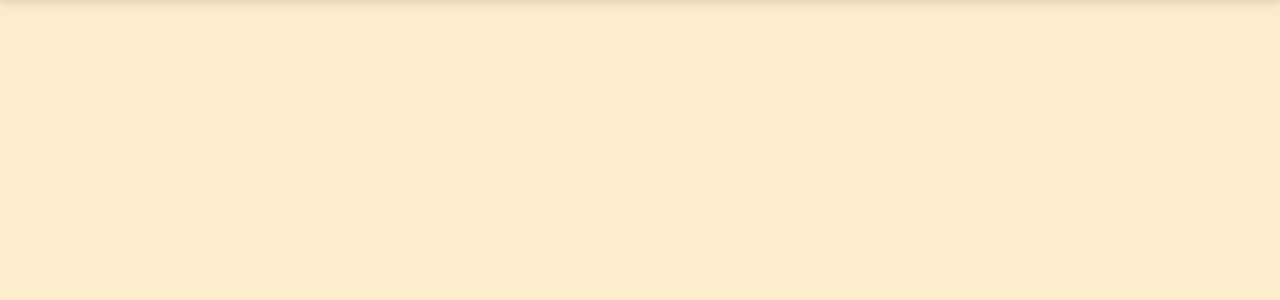
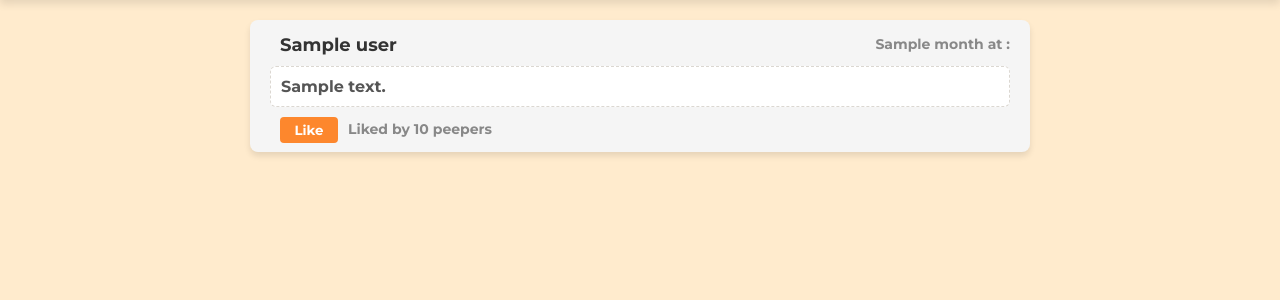
Before and after one commit to shakey0/chitter_project, a Flask app: template templates/index.html in a window 1280 px wide. Shown: the part 86-386 px from the top of the page. Run offline with Flask 3, Linux system fonts and the light colour scheme; the template is opened without the code that fills it: most values are stand-ins (such as "Sample title", 1, 10 or a date in 2020).

Commit message:
Like get functionality added & homepage style perfected

```diff
--- a/app.py
+++ b/app.py
@@ -13,7 +13,19 @@
 
 login_manager = LoginManager()
 login_manager.init_app(app)
-all_moods = {1:'content', 2:'excited', 3:'fabulous'}
+all_moods = {1:'content', 2:'excited', 3:'fabulous', 4:'angry', 5:'let down',
+            6:'lucky', 7:'anxious', 8:'worried', 9:'scared', 10:'sad',
+            11:'calm', 12:'buzzing', 13:'happy', 14:'okay', 15:'bored'}
+months = {1:'January', 2:'February', 3:'March', 4:'April', 5:'May', 6:'June',
+        7:'July', 8:'August', 9:'September', 10:'October', 11:'November', 12:'December'}
+
+def add_zero(number):
+    if len(str(number)) == 1:
+        return f"0{number}"
+    return str(number)
+
+
+
 
 
 @login_manager.user_loader
@@ -26,13 +38,38 @@
 @app.route('/')
 def home():
     connection = get_flask_database_connection(app)
-    repo = TagRepository(connection)
-    all_tags = repo.get_all()
-    current_tag_no = 9
-    current_mood = 2
+    user_repo = UserRepository(connection)
+    all_users = user_repo.get_all()
+    peep_repo = PeepRepository(connection)
+    all_peeps = peep_repo.get_all()
+    tags_repo = TagRepository(connection)
+    all_tags = tags_repo.get_all()
+    current_tag_no = 9  # !!!!!!!!!!!!!!!!!!!!!!!
+    if current_user.is_authenticated:
+        key_moods = {v: k for k, v in all_moods.items()}
+        mood_key = key_moods.get(current_user.current_mood)
+        liked = peep_repo.does_user_like_peep
+    else:
+        mood_key = 1
+        liked = False
+    user_id_to_user_name = {user.id:user.user_name for user in all_users}
     return render_template('index.html', tags=all_tags, current_tag_no=current_tag_no,
-                            moods=all_moods, current_mood=current_mood,
-                            user_is_logged_in=current_user.is_authenticated, user=current_user)
+                            moods=all_moods, current_mood=mood_key,
+                            user_is_logged_in=current_user.is_authenticated, user=current_user,
+                            peeps=all_peeps, users=user_id_to_user_name, months=months,
+                            add_zero=add_zero, liked=liked)
+
+
+@app.route('/change_mood', methods=['POST'])
+def change_mood():
+    mood_value = request.form.get('mood')
+    connection = get_flask_database_connection(app)
+    repo = UserRepository(connection)
+    repo.update(current_user.id, current_mood=all_moods[int(mood_value)])
+    return redirect('/')
+
+
+# ADD POST REQUEST FOR LIKE BUTTON
 
 
 @app.route('/login', methods=['POST'])
@@ -71,5 +108,10 @@
     return redirect('/')
 
 
+@app.route('/sign_up')
+def sign_up():
+    return render_template('sign_up.html', user=current_user)
+
+
 if __name__ == '__main__':
     app.run(debug=True, port=int(os.environ.get('PORT', 5000)))
--- a/static/css/styles.css
+++ b/static/css/styles.css
@@ -17,6 +17,7 @@
     background-color: #f2f4f6;  /* Light gray navbar background */
     border-bottom: 3px solid #d4d8dc;  /* Darker gray for contrast */
     box-shadow: 0 4px 8px rgba(0, 0, 0, 0.1);
+    margin-bottom: 10px;
 }
 
 .log_in-bar{
@@ -73,7 +74,7 @@
 
 
 .t-new_peep {
-    padding: 20px;           /* Some padding to give space between the border and elements inside */
+    padding: 12px 20px 20px;           /* Some padding to give space between the border and elements inside */
     border-radius: 8px;      /* Rounded corners for the form */
     background: #f5f5f5;     /* Very light pale background */
     color: #333;             /* Dark text color for contrast against the light background */
@@ -81,6 +82,7 @@
     font-size: 22px;         /* Text a little bigger than the standard */
     width: 600px;            /* Increased width */
     margin: 25px auto 0;          /* Center the form on the page */
+    margin-bottom: 20px;
     box-shadow: 0 4px 8px rgba(0, 0, 0, 0.1);
 }
 
@@ -89,7 +91,7 @@
     display: block;
     text-align: center;
     font-weight: bold;
-    margin-bottom: 20px;     /* Space between title and input box */
+    margin-bottom: 10px;     /* Space between title and input box */
 }
 
 /* Comment box styling */
@@ -127,3 +129,97 @@
 .t-new_peep input[type="submit"]:hover {
     background-color: #d4d4d4; /* Slightly darker shade for hover */
 }
+
+.user_name-link {
+    background-color: #ffffff00;
+}
+
+
+.all-peeps-container {
+    width: 100%;
+    max-width: 800px; /* Adjust based on your design needs */
+    margin: 0 auto; /* Centers the container */
+    padding: 10px;  /* Reduced padding */
+}
+
+.peep-container {
+    background-color: #f5f5f5; /* White background for each peep */
+    border-radius: 8px; /* Rounded corners */
+    padding: 14px 10px;  /* Reduced padding */
+    margin-bottom: 20px; /* Reduced space between peep containers */
+    box-shadow: 0 4px 6px rgba(0, 0, 0, 0.1); /* Subtle shadow for a lift effect */
+    position: relative; /* Allows for absolute positioning of child elements */
+}
+
+.user_name-link {
+    color: #333; /* Dark grey text */
+    font-size: 18px;
+    font-weight: bold;
+    text-decoration: none; /* Removes underlines from links */
+}
+
+.user_name-link:hover {
+    text-decoration: underline; /* Underline on hover for better UX */
+    background-color: #ffffff00;
+    color: #ca6c00;
+}
+
+.date-card {
+    color: #888; /* Light grey for date/time info */
+    font-size: 14px;
+    position: absolute; /* Absolute positioning */
+    right: 10px; /* Pushes the date to the right of the div */
+    top: 15px; /* Aligns the date with the top of the div */
+}
+
+.comment-card {
+    background-color: #ffffff; /* Lighter grey to stand out */
+    color: #555; /* Slightly darker text for contrast */
+    font-size: 16px;
+    margin-top: 10px;  /* Reduced space above the comment */
+    margin-left: 10px; /* Stretches the comment box further left */
+    margin-bottom: 3px;
+    padding: 10px; /* Adjusted padding around the comment */
+    border-radius: 6px; /* Rounded corners for the comment */
+    border: 1px dashed #dbd7d1;
+}
+
+.likes-container {
+    display: flex;
+    align-items: center; /* This will vertically align the items if they have different heights */
+    gap: 10px; /* This adds some space between the button and the likes card */
+}
+
+.like-button, .liked-button {
+    position: absolute;
+    bottom: 9px;
+    left: 30px;
+    width: 58px;
+    padding: 5px 10px;
+    border: none;
+    border-radius: 4px;
+    cursor: pointer;
+    font-weight: bold;
+    transition: background-color 0.3s ease;
+}
+
+.like-button {
+    background-color: #fd872d; /* Change to the color you want for "Like" */
+    color: #ffffff;
+}
+
+.liked-button {
+    background-color: #ffd862; /* Change to the color you want for "Liked" */
+    color: #ffffff;
+}
+
+.like-button:hover, .liked-button:hover {
+    opacity: 0.6; /* Slight fade on hover for better UX */
+}
+
+.likes-card {
+    color: #888; /* Medium grey for likes */
+    font-size: 14px;
+    margin-top: 10px; /* Reduced space above the likes */
+    margin-left: 88px;
+}
--- a/templates/base.html
+++ b/templates/base.html
@@ -25,11 +25,13 @@
                 {% endif %}
             </select>
             <p>Mood: </p>
-            <select class="select-mood" name="mood">
-                {% for mood_value, mood_label in moods.items() %}
-                    <option value="{{mood_value}}" {% if mood_value == current_mood %}selected{% endif %}>{{mood_label}}</option>
-                {% endfor %}
-            </select>
+            <form action="/change_mood" method="POST" id="moodForm">
+                <select class="select-mood" name="mood" onchange="document.getElementById('moodForm').submit();">
+                    {% for mood_value, mood_label in moods.items() %}
+                        <option value="{{mood_value}}" {% if mood_value == current_mood %}selected{% endif %}>{{mood_label}}</option>
+                    {% endfor %}
+                </select>
+            </form>
             <p class="user_name-header">{{user.user_name}}</p>
             <a href="">View Profile</a>
             <form action="/logout" method="POST">
@@ -44,7 +46,7 @@
                 </div>
             </form>
             <p>Not a member?</p>
-            <a href="">Sign up</a>
+            <a href="/sign_up">Sign up</a>
         {% endif %}
     </nav>
     {% with messages = get_flashed_messages(with_categories=true) %}
--- a/templates/index.html
+++ b/templates/index.html
@@ -10,4 +10,32 @@
         </div>
     </form>
 {% endif %}
+<div class="all-peeps-container">
+    {% for peep in peeps %}
+        <div class="peep-container">
+            <a class="user_name-link" href="users/{{peep.user_id}}">{{users[peep.user_id]}}</a>
+            <p class="date-card">
+                {{add_zero(peep.time.day)}} {{months[peep.time.month]}}
+                at {{add_zero(peep.time.hour)}}:{{add_zero(peep.time.minute)}}
+            </p>
+            <p class="comment-card">{{peep.content}}</p>
+            <form action="/like" method="POST">
+                <div class="likes-container">
+                    {% if liked != False and liked(user.id, peep.id) %}
+                        <button type="submit" class="liked-button">Liked</button>
+                    {% else %}
+                        <button type="submit" class="like-button">Like</button>
+                    {% endif %}
+                    {% if peep.likes == 0 %}
+                        <p class="likes-card">Ready for peeping</p>
+                    {% elif peep.likes == 1 %}
+                        <p class="likes-card">Liked by 1 peeper</p>
+                    {% else %}
+                        <p class="likes-card">Liked by {{peep.likes}} peepers</p>
+                    {% endif %}
+                </div>
+            </form>
+        </div>
+    {% endfor %}
+</div>
 {% endblock %}
--- /dev/null
+++ b/templates/sign_up.html
@@ -0,0 +1,5 @@
+{% extends "base.html" %} {% block title %}Chitter - Sign Up{% endblock %}
+
+{% block content %}
+<p>Sign up page test</p>
+{% endblock %}
```
Also changed, not shown: route_design_recipe.md (+1 -1 lines). Lines whose indentation alone changed are shown as unchanged.
